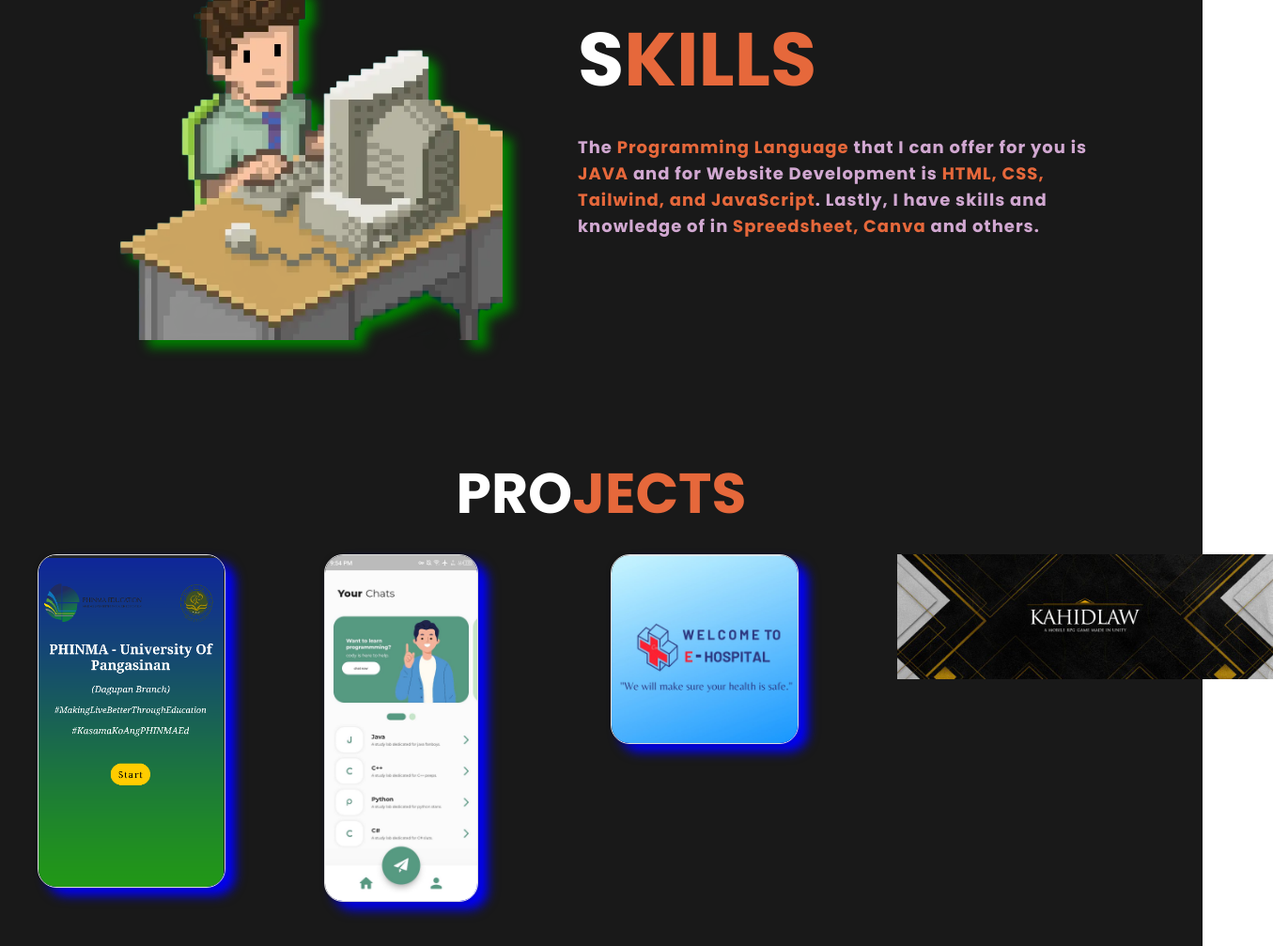
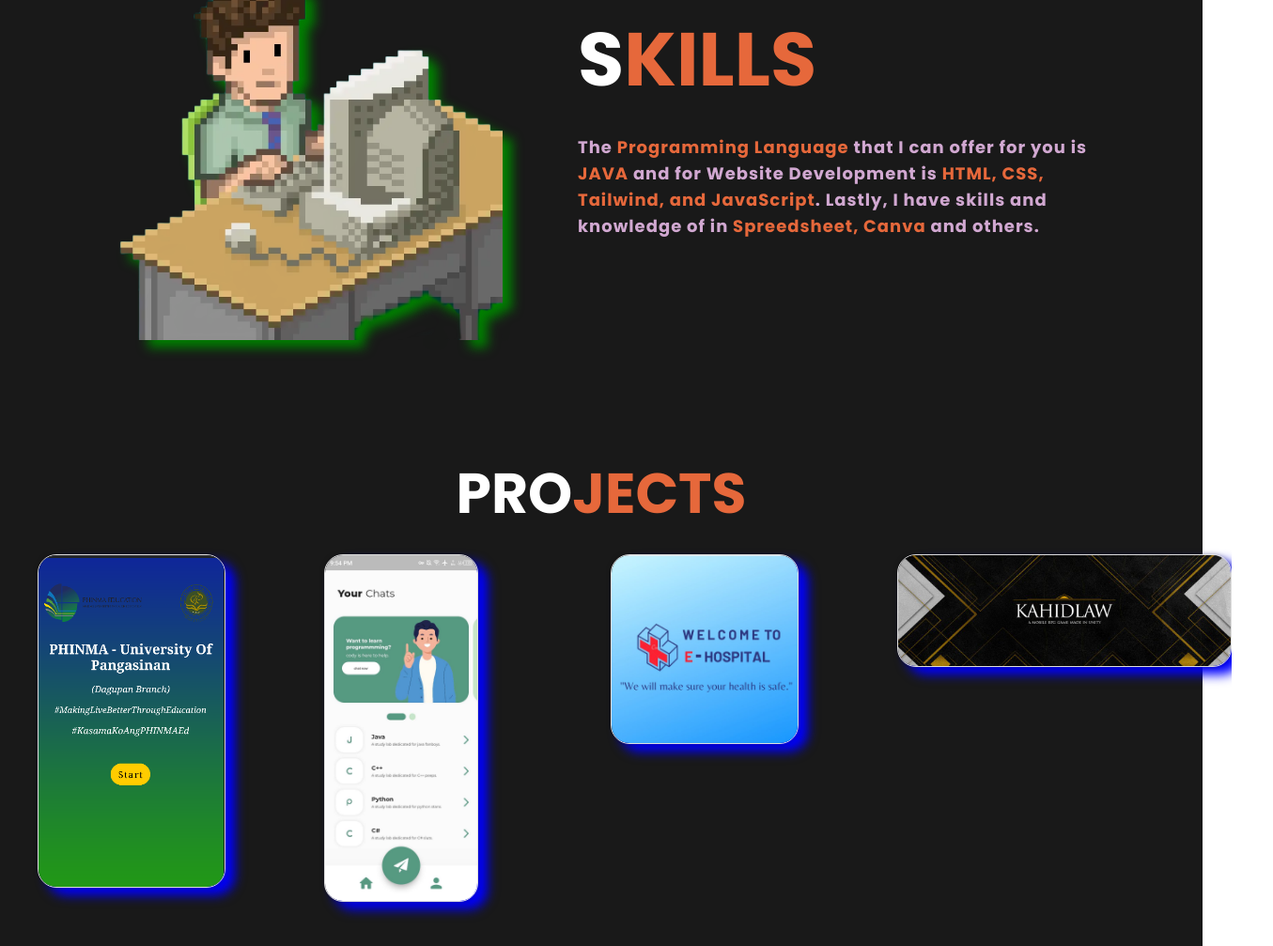
Before and after one commit to mejiaDev9/mejiadev9.github.io, a plain HTML site: page index.html in a window 1280 px wide. Shown: the part 1482-2489 px from the top of the page at 94% size, 1355 px wide, since content can reach past the window. Drawn offline with nearby package versions, Linux system fonts and the light colour scheme.

Commit message:
updated uli hehe
hehe

```diff
--- a/style.css
+++ b/style.css
@@ -512,10 +512,7 @@ span .span1{
     position: relative;
   }
 
-  .e4{
-    width: 400px;
-    height: auto;
-  }
+
 
   .description {
     position: absolute;
@@ -554,6 +551,15 @@ span .span1{
     box-shadow: 0 0 5px rgba(0, 0, 0, 0.3);
 }
 
+.e4{
+    width:auto;
+    height: 120px;
+    border-radius: 20px;
+    border: 1px solid #ddd;
+    filter: drop-shadow(10px 8px 6px blue);
+    box-shadow: 0 0 5px rgba(0, 0, 0, 0.3);
+  }
+
 .par1, .par2, .par3{
     color: white;
     font-size: 10px;
```
